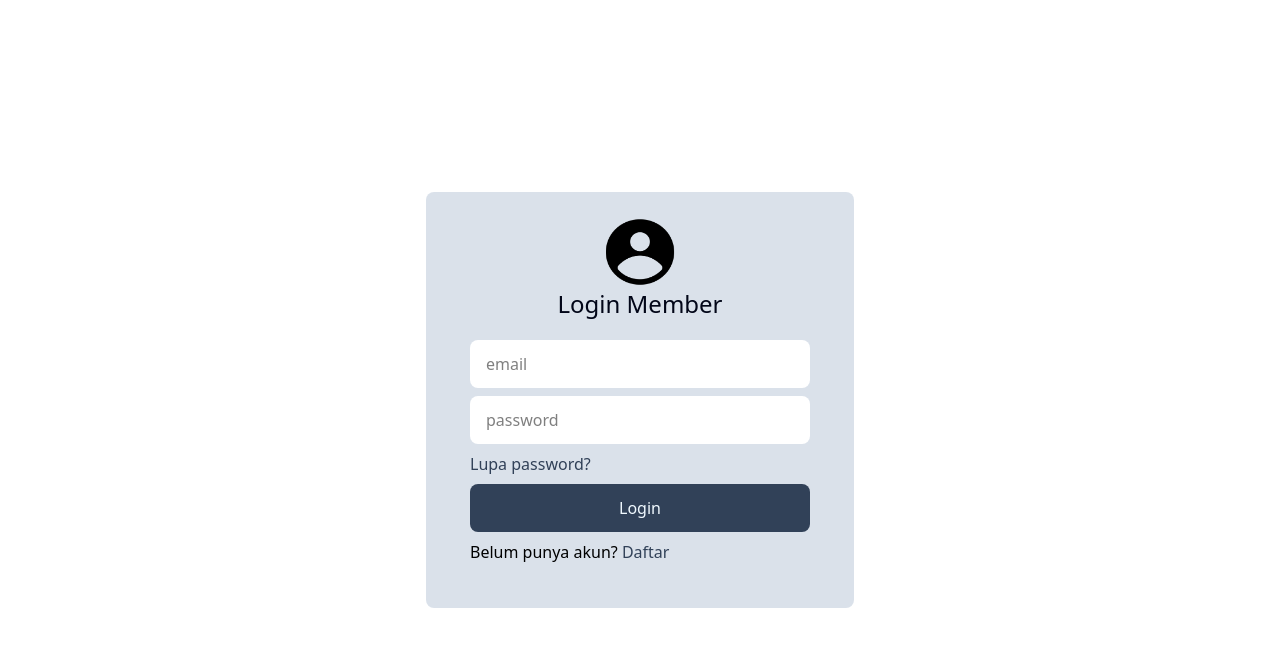
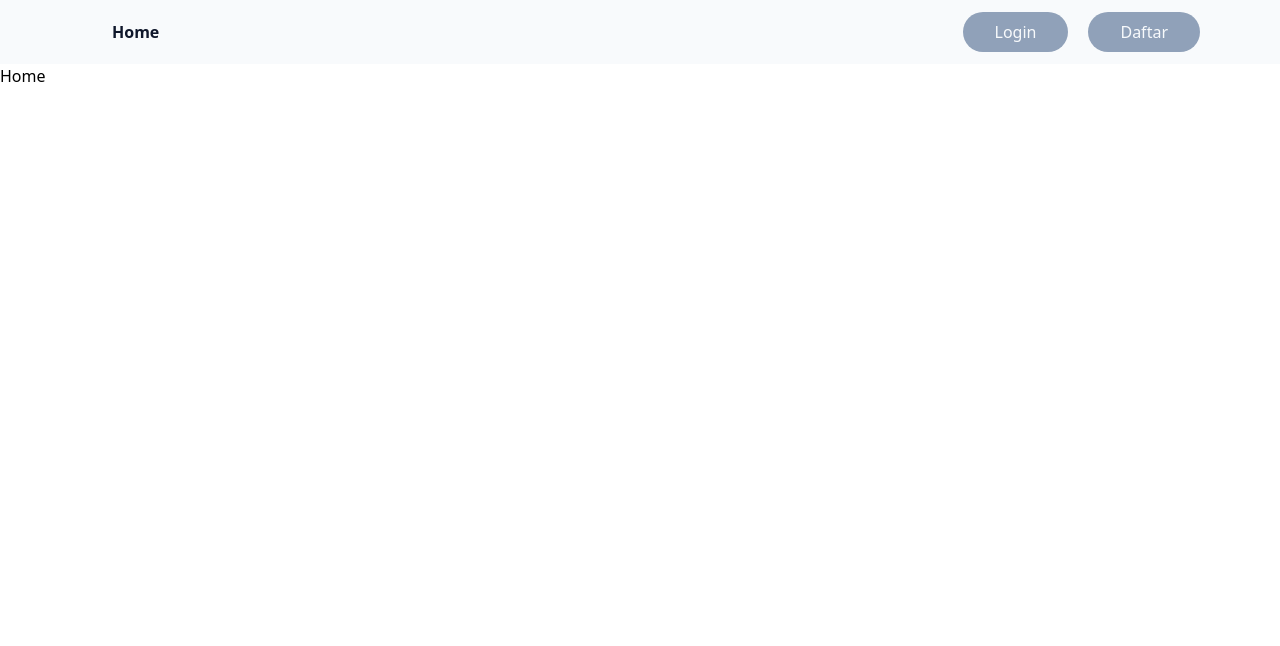
Before and after one commit to Ikwancfx7/miniproject2_react, a React (Vite) app: page / in a window 1280 px wide. Shown: the top 646 px of the page. Built offline with nearby package versions, Linux system fonts and the light colour scheme.

Commit message:
menggunakan react router

```diff
--- a/components/LoginForm.jsx
+++ b/components/LoginForm.jsx
@@ -1,8 +1,9 @@
+import { Link } from 'react-router-dom';
 import IconPerson from '../src/assets/IconPerson.png'
 // import IconPassword from '../src/assets/IconPassword.png'
 // import { useState } from 'react';
 
-function LoginForm ({setPage}) {
+function LoginForm () {
     return (
         <>
             <div className='flex justify-center items-center w-full h-screen'>
@@ -41,9 +42,9 @@ function LoginForm ({setPage}) {
                         </div>
                         <div>
                             <p>
-                                Belum punya akun? <span><a
-                                    onClick={()=>setPage('daftar')}
-                                    className={`text-slate-700 hover:text-slate-900`} href="#">Daftar</a></span>
+                                Belum punya akun? <span><Link
+                                    to={'/daftar'}
+                                    className={`text-slate-700 hover:text-slate-900`} href="#">Daftar</Link></span>
                             </p>
                         </div>
                     </form>
--- a/components/Navbar.jsx
+++ b/components/Navbar.jsx
@@ -1,24 +1,47 @@
-import React from "react";
+import React, {useState} from "react";
+import { Link } from "react-router-dom";
 
-function Navbar ({currentPage, setPage}) {
+function Navbar () {
+    const [currentPage, setPage] = useState("Home");
 
     return (
         <>
-        <header className="flex flex-row justify-center gap-5 py-3 bg-slate-50">
-            <div
-                onClick={()=>setPage('login')}
+        <header className="flex flex-row justify-between px-20 bg-slate-50">
+           <div className="flex flex-row gap-5 py-3">
+                <Link
+                    to={'/'}
+                    onClick={()=>setPage('Home')}
+                    className={`px-8 py-2 rounded-4xl text-slate-900 hover:cursor-pointer
+                        ${currentPage === 'Home' ? "font-bold": ""}`
+                    }
+                >
+                    <p>Home</p>
+                </Link>
+           </div>
+            <div className="flex flex-row gap-5 py-3">
+                <Link
+                    to={'/login'}
                     className={` px-8 py-2 rounded-4xl text-slate-50 hover:cursor-pointer hover:bg-slate-500
                         ${currentPage === 'login' ? "bg-slate-500": "bg-slate-400 hover:bg-slate-500"}`
                     }>
                     <p>Login</p>
-            </div>
-            <div
+                </Link>
+                <Link
+                    to={'/daftar'}
                     onClick={()=>setPage('daftar')}
                     className={`bg-slate-400 px-8 py-2 rounded-4xl text-slate-50 hover:cursor-pointer hover:bg-slate-500
                         ${currentPage === 'daftar' ? "bg-slate-500" : "bg-slate-400 hover:bg-slate-500"}`
                     }>
                     <p>Daftar</p>
+                </Link>
+
             </div>
+
+
+
+
+
+
         </header>
         </>
     );
--- a/components/RegisterForm.jsx
+++ b/components/RegisterForm.jsx
@@ -1,4 +1,5 @@
-function RegisterForm ({setPage}) {
+import { Link } from "react-router-dom";
+function RegisterForm () {
     return (
         <>
             <div className='flex justify-center items-center w-full h-screen'>
@@ -32,9 +33,9 @@ function RegisterForm ({setPage}) {
                         </div>
                         <div>
                             <p>
-                                Sudah punya akun? <span><a
-                                    onClick={()=>setPage('login')}
-                                    className='text-slate-700 hover:text-slate-900' href="#">Login</a></span>
+                                Sudah punya akun? <span><Link
+                                    to={'/login'}
+                                    className='text-slate-700 hover:text-slate-900' href="#">Login</Link></span>
                             </p>
                         </div>
                     </form>
--- a/package.json
+++ b/package.json
@@ -11,8 +11,10 @@
   },
   "dependencies": {
     "@tailwindcss/vite": "^4.1.4",
+    "axios": "^1.9.0",
     "react": "^19.0.0",
-    "react-dom": "^19.0.0"
+    "react-dom": "^19.0.0",
+    "react-router-dom": "^7.5.3"
   },
   "devDependencies": {
     "@eslint/js": "^9.22.0",
--- a/pages/HomePage.jsx
+++ b/pages/HomePage.jsx
@@ -0,0 +1,12 @@
+import Navbar from "../components/Navbar";
+
+function Home () {
+    return (
+        <>
+            <Navbar/>
+            <h1>Home</h1>
+        </>
+    )
+}
+
+export default Home;
--- a/pages/LoginPages.jsx
+++ b/pages/LoginPages.jsx
@@ -1,15 +1,15 @@
-import React, { useState } from "react";
+// import React, { useState } from "react";
 import Navbar from "../components/Navbar";
-import RegisterForm from "../components/RegisterForm";
 import LoginForm from "../components/loginForm";
 
 function LoginPages () {
-    const [currentPage, setPage] = useState("login")
+
     return (
         <>
-            <Navbar currentPage={currentPage} setPage={setPage}/>
-            {currentPage === "login" && <LoginForm currentPage={currentPage} setPage={setPage}/>}
-            {currentPage === "daftar" && <RegisterForm currentPage={currentPage} setPage={setPage}/>}
+            <Navbar/>
+            <LoginForm/>
+            {/* {currentPage === "login" && <LoginForm currentPage={currentPage} setPage={setPage}/>}
+            {currentPage === "daftar" && <RegisterForm currentPage={currentPage} setPage={setPage}/>} */}
         </>
     );
 };
--- /dev/null
+++ b/pages/ResgisterPages.jsx
@@ -0,0 +1,13 @@
+import RegisterForm from "../components/RegisterForm";
+import Navbar from "../components/Navbar";
+
+function RegisterPages() {
+    return (
+        <div>
+            <Navbar/>
+            <RegisterForm/>
+        </div>
+        )
+}
+
+export default RegisterPages;
--- a/src/App.jsx
+++ b/src/App.jsx
@@ -1,13 +1,19 @@
-import { useState } from 'react'
-import './App.css'
-import LoginForm from '../components/loginForm'
+// import { useState } from 'react'
+import LoginPages from '../pages/LoginPages'
+import Home from '../pages/HomePage'
+import { BrowserRouter, Routes, Route } from 'react-router-dom'
+import RegisterPages from '../pages/ResgisterPages'
 
 function App() {
 
   return (
-    <>
-      <LoginForm/>
-    </>
+    <BrowserRouter>
+      <Routes>
+        <Route path='/' element={<Home/>}/>
+        <Route path='/login' element={<LoginPages/>}/>
+        <Route path='/daftar' element={<RegisterPages/>}/>
+      </Routes>
+    </BrowserRouter>
   )
 }
 
```
Also changed, not shown: 1 other file (tests, documents, lock files or other folders). Lines whose indentation alone changed are shown as unchanged.
